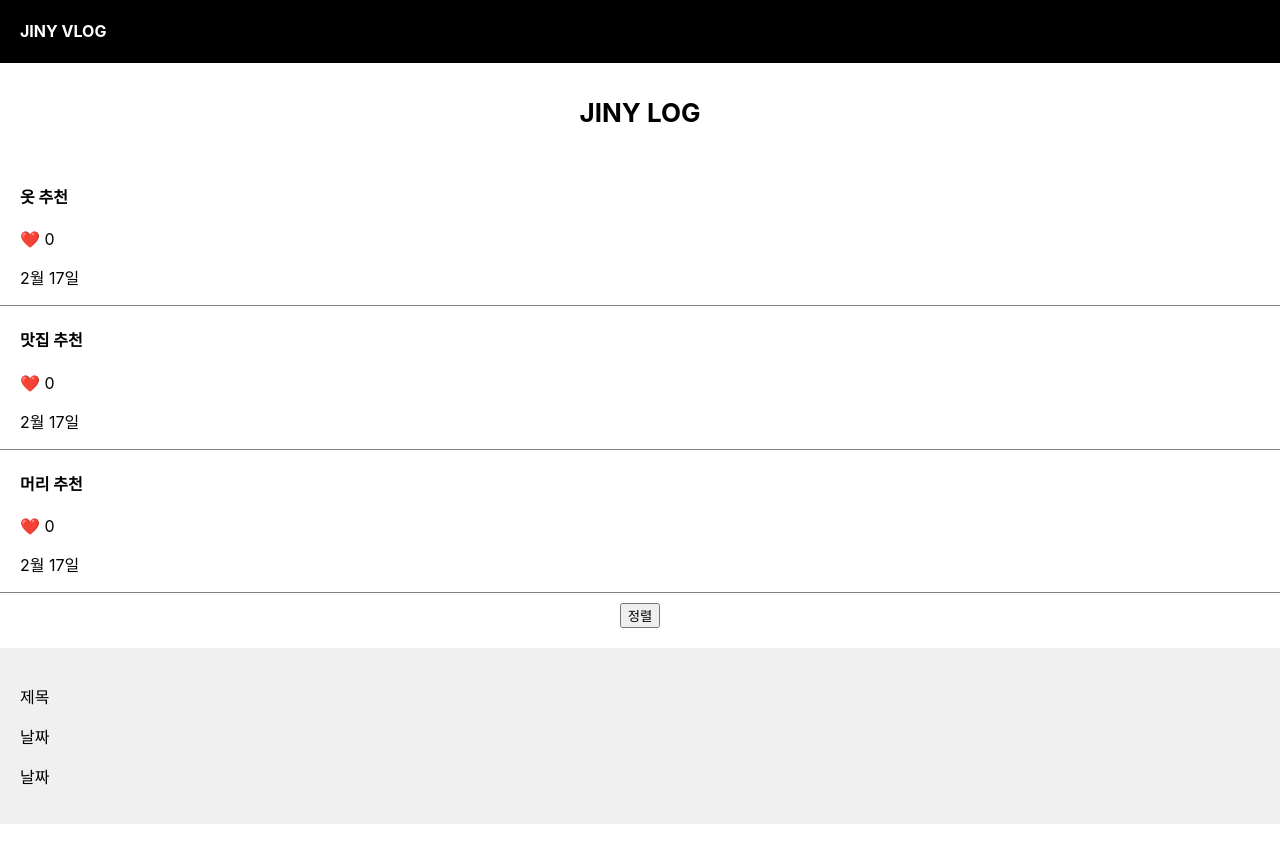
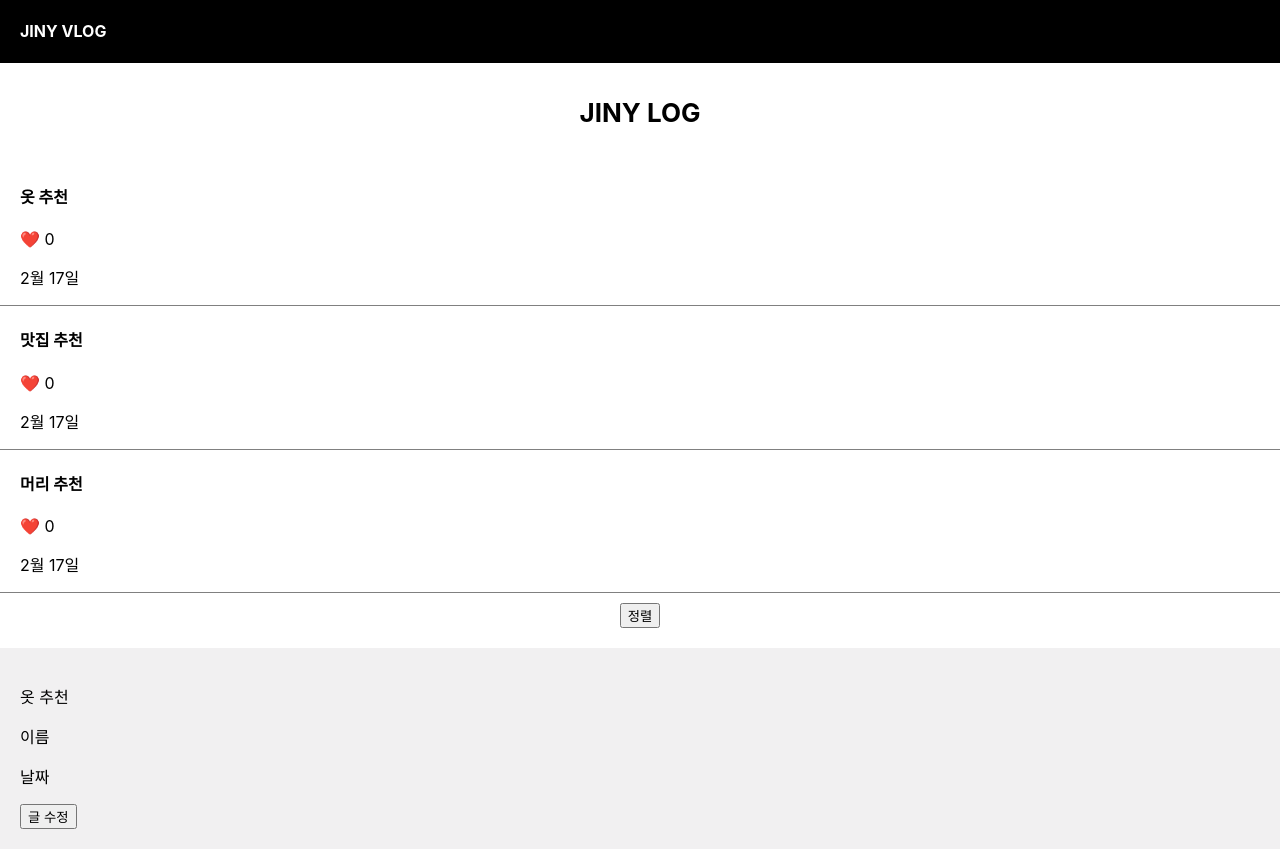
Before and after one commit to jinyoung234/react-blog, a React (Create React App) app in the folder react-project/: page / in a window 1280 px wide. Both pictures are taken after a click on the element "옷 추천". Before the commit the page ends 824 px from the top, so only its background shows below. Built offline with nearby package versions, Linux system fonts and the light colour scheme.

Commit message:
9. props

```diff
--- a/react-project/src/App.js
+++ b/react-project/src/App.js
@@ -8,11 +8,18 @@ function App() {
   let title = 'JINY VLOG';
   // board title state
   let [boardTitle, modifyTitle] = useState(['옷 추천','맛집 추천', '머리 추천']);
+  let[titleState, setTitleState] = useState(0);
+
+  const modifyTitle1 = () => {
+    boardTitle[2] =
+    modifyTitle(boardTitle[2])
+  }
 
   // board title modify
   const modifyBoardTitle = () => {
     let copy = [...boardTitle];
-    copy[1] = '여자 코트 추천';
+    copy[2] = '여자 코트 추천';
+    console.log(copy);
     modifyTitle(copy);
   }
 
@@ -21,6 +28,8 @@ function App() {
     let copy = [...boardTitle.sort()];
     modifyTitle(copy);
   }
+
+
 
   // heart state
   let [heart, heartPlus] = useState([0,0,0]);
@@ -34,12 +43,6 @@ function App() {
 
   // modal state (초기값 false로 설정하여 닫혀있는 상태)
   let [modal, setModal] = useState(false);
-
-  // open modal
-  let openModal = () => {
-    // modal의 상태를 setState로 변경함으로써 UI 상태 변경
-    setModal(!modal);
-  }
 
   return (
     <div className="App">
@@ -64,7 +67,7 @@ function App() {
           return (
             <section className="list">
               {/* state binding */}
-              <h4 onClick={openModal}>{boardTitle[index]}</h4>
+              <h4 onClick={()=>{setModal(!modal); setTitleState(index) }}>{boardTitle[index]}</h4>
               <span onClick={() => {heartCount(index)}}> ❤️ </span> {heart[index]}
               <p>2월 17일</p>
             </section>
@@ -85,20 +88,21 @@ function App() {
       {/* jsx의 조건부 바인딩 */}
       {
         // modal의 상태가 true일 때 Modal 등장
-        modal == true ? <Modal></Modal> : ''
+        modal == true ? <Modal titleState={titleState} boardTitle={boardTitle}></Modal> : ''
       }
     </div>
   );
 }
 
 // modal component
-const Modal = () => {
+function Modal(props){
   return (
   <>
     <div className="modal">
-      <p>제목</p>
+      <p>{props.boardTitle[props.titleState]}</p>
+      <p>이름</p>
       <p>날짜</p>
-      <p>날짜</p>
+      <button>글 수정</button>
     </div>
   </>
   )
@@ -106,7 +110,3 @@ const Modal = () => {
 // end modal component
 
 export default App;
-
-[1,2,3].map((a) => {
-  console.log(a);
-})
```
